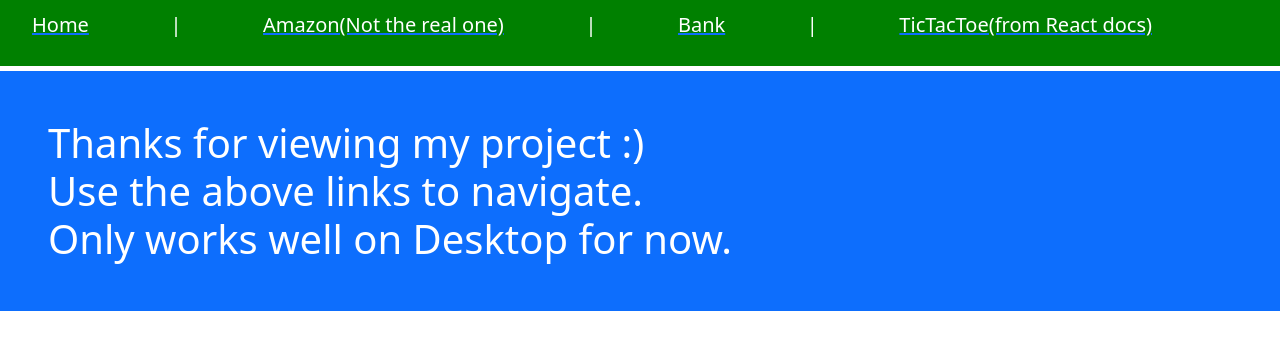
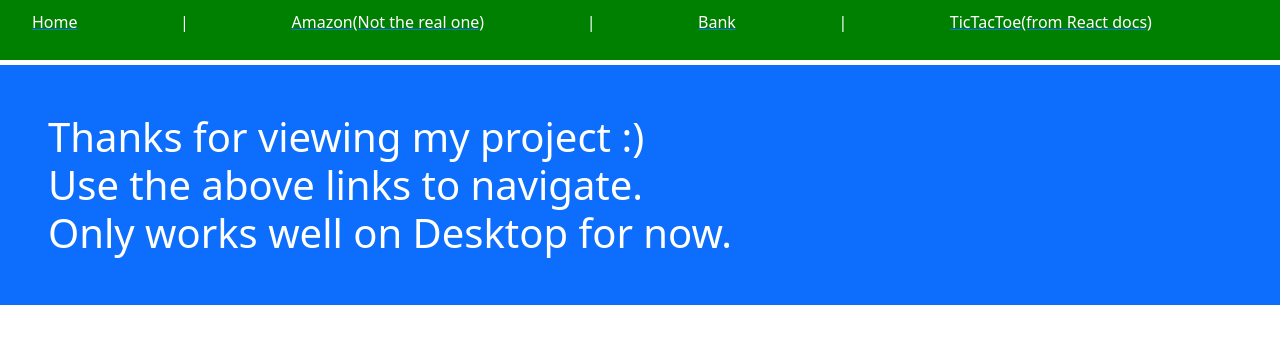
Before and after one commit to Charles7458/react-projects, a React (Vite) app: page / in a window 1280 px wide. Shown: the top 350 px of the page. Built offline with nearby package versions, Linux system fonts and the light colour scheme.

Commit message:
updated nike.css

```diff
--- a/src/Menu.jsx
+++ b/src/Menu.jsx
@@ -5,7 +5,7 @@ export default function () {
     return (
         <div style={{width:"100vw",overflowX:"hidden"}}>
 
-                <div style={{position:"relative",top:"0", padding:"10px 0px", marginBottom:"5px",width:'100%',backgroundColor:"green", color:"white", textOverflow:"e",fontSize:"clamp(9px,3vw,20px)"}}>
+                <div style={{position:"relative",top:"0", padding:"10px 0px", marginBottom:"5px",width:'100%',backgroundColor:"green", color:"white", textOverflow:"e",fontSize:"clamp(9px,3vw,16px)"}}>
                     <ul style={{listStyleType:"none", display:"flex", width:"90%", justifyContent:"space-between", alignItems:"center", textOverflow:"ellipsis"}}>
                         <Link to="/"><li style={{color:"white", width:"20%", textOverflow:"ellipsis", whiteSpace:"nowrap"}}title='Home'>Home</li></Link> |
                         <Link to="/amazony"><li style={{color:"white", width:"20%", textOverflow:"ellipsis", whiteSpace:"nowrap"}} title='Amazon(Not the real one)'>Amazon(Not the real one)</li></Link> |
```
Also changed, not shown: src/styles/nike.css (+6 -2 lines).
